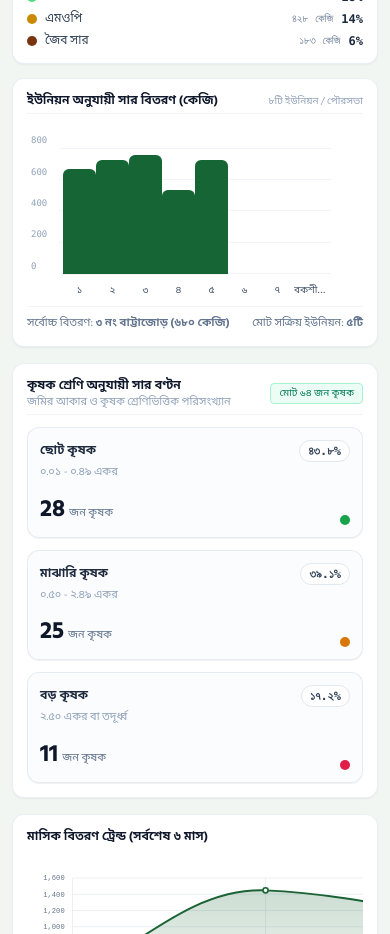
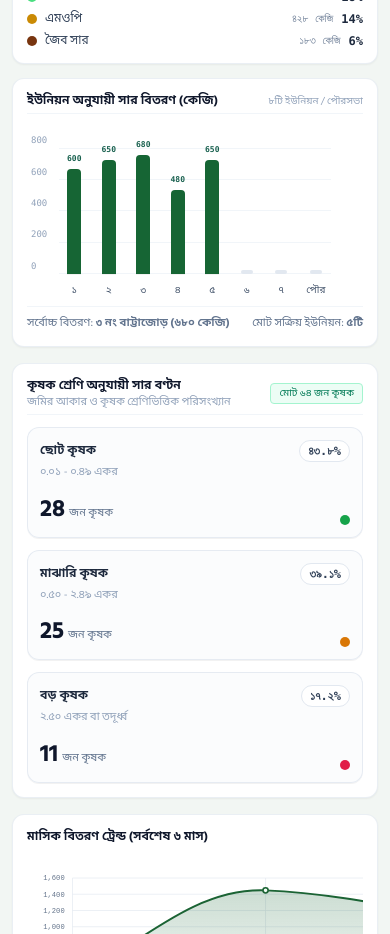
Before and after one commit to toufiquzzaman1177/FDMS-BANGLADESH, a React (Vite) app in the folder frontend/: page / in a window 390 px wide. Shown: the part 940-1874 px from the top of the page. Built offline with nearby package versions, Linux system fonts and the light colour scheme.

Commit message:
Fix union distribution bar chart rendering on mobile: add discrete bar widths, whitespace gutters, and zero-value indicators

```diff
--- a/frontend/src/components/dashboards/UpazilaAdminDashboard.jsx
+++ b/frontend/src/components/dashboards/UpazilaAdminDashboard.jsx
@@ -112,7 +112,7 @@ export default function UpazilaAdminDashboard({
     { name: '৫', value: 650, label: '৫ নং বকশীগঞ্জ' },
     { name: '৬', value: 0, label: '৬ নং নিলাখিয়া' },
     { name: '৭', value: 0, label: '৭ নং ইউনিয়ন' },
-    { name: 'বকশীগঞ্জ', value: 0, label: 'বকশীগঞ্জ পৌরসভা' },
+    { name: 'পৌর', value: 0, label: 'বকশীগঞ্জ পৌরসভা' },
   ]
 
   // Monthly distribution trend
@@ -347,33 +347,39 @@ export default function UpazilaAdminDashboard({
                   ))}
                 </div>
 
-                {/* Bars Container */}
-                <div className="absolute inset-x-8 top-3 bottom-6 flex items-end justify-between px-1 sm:px-3">
+                {/* Bars Container with Distinct Pillars and Clean Whitespace Gaps */}
+                <div className="absolute inset-x-7 sm:inset-x-8 top-3 bottom-6 flex items-end justify-between px-0.5 sm:px-2">
                   {unionData.map((u, i) => {
                     const maxVal = 800
-                    const heightPercent = (u.value / maxVal) * 100
+                    const heightPercent = u.value > 0 ? Math.max((u.value / maxVal) * 100, 5) : 0
                     return (
-                      <div key={i} className="flex flex-col items-center flex-1 max-w-[40px] sm:max-w-[48px] h-full justify-end group cursor-pointer">
-                        {u.value > 0 && (
-                          <span className="text-[9px] font-mono text-emerald-800 font-bold mb-1 opacity-0 group-hover:opacity-100 transition-opacity">
-                            {u.value}
-                          </span>
+                      <div
+                        key={i}
+                        className="flex flex-col items-center flex-1 h-full justify-end group cursor-pointer"
+                        title={`${u.label}: ${u.value} কেজি`}
+                      >
+                        {u.value > 0 ? (
+                          <>
+                            <span className="text-[8px] sm:text-[9.5px] font-mono text-emerald-900 font-bold mb-1 opacity-90 sm:opacity-0 group-hover:opacity-100 transition-opacity">
+                              {u.value}
+                            </span>
+                            <div
+                              style={{ height: `${heightPercent}%` }}
+                              className="w-3.5 xs:w-4 sm:w-6 md:w-7 max-w-[28px] rounded-t-sm sm:rounded-t-md bg-[#166534] hover:bg-[#14532d] shadow-2xs transition-all duration-300"
+                            />
+                          </>
+                        ) : (
+                          <div className="w-3 xs:w-3.5 sm:w-5 md:w-6 h-1 rounded-full bg-slate-200 mb-0" />
                         )}
-                        <div
-                          style={{ height: `${heightPercent}%` }}
-                          className={`w-full rounded-t-md transition-all duration-300 ${
-                            u.value > 0 ? 'bg-[#166534] hover:bg-[#14532d] shadow-2xs' : 'bg-transparent'
-                          }`}
-                        />
                       </div>
                     )
                   })}
                 </div>
 
                 {/* X-Axis Labels */}
-                <div className="absolute inset-x-8 bottom-0 flex justify-between px-1 sm:px-3 text-[10px] text-slate-600 font-medium truncate">
+                <div className="absolute inset-x-7 sm:inset-x-8 bottom-0 flex justify-between px-0.5 sm:px-2 text-[10px] sm:text-[11px] text-slate-600 font-medium">
                   {unionData.map((u, i) => (
-                    <span key={i} className="flex-1 text-center truncate max-w-[44px]" title={u.label}>
+                    <span key={i} className="flex-1 text-center truncate" title={u.label}>
                       {u.name}
                     </span>
                   ))}
```
